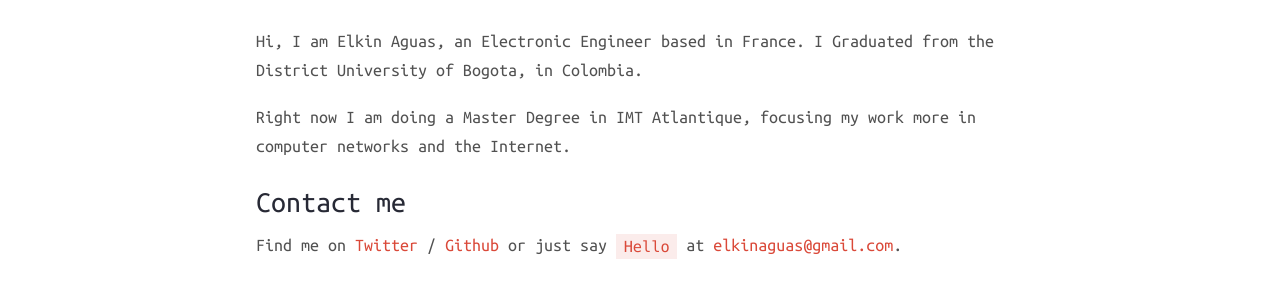
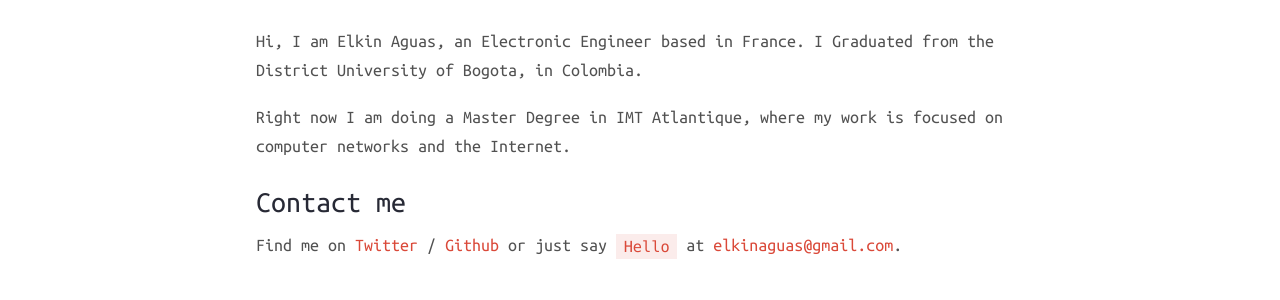
Before and after one commit to elkinaguas/elkinaguas.github.io, a Jekyll site: the page built from about.md, in a window 1280 px wide. Shown: the part 265-565 px from the top of the page. Built offline with Jekyll 4.4.1, drawn with Linux system fonts in a browser that asks for light colours; nearby versions of some CDN libraries.

Commit message:
Update about.md

```diff
--- a/about.md
+++ b/about.md
@@ -7,8 +7,8 @@ permalink: /about/
 Hi, I am Elkin Aguas, an Electronic Engineer based in France.
 I Graduated from the District University of Bogota, in Colombia.
 
-Right now I am doing a Master Degree in IMT Atlantique, focusing my work
-more in computer networks and the Internet.
+Right now I am doing a Master Degree in IMT Atlantique, where my work
+is focused on computer networks and the Internet.
 
 ### Contact me
 
```
